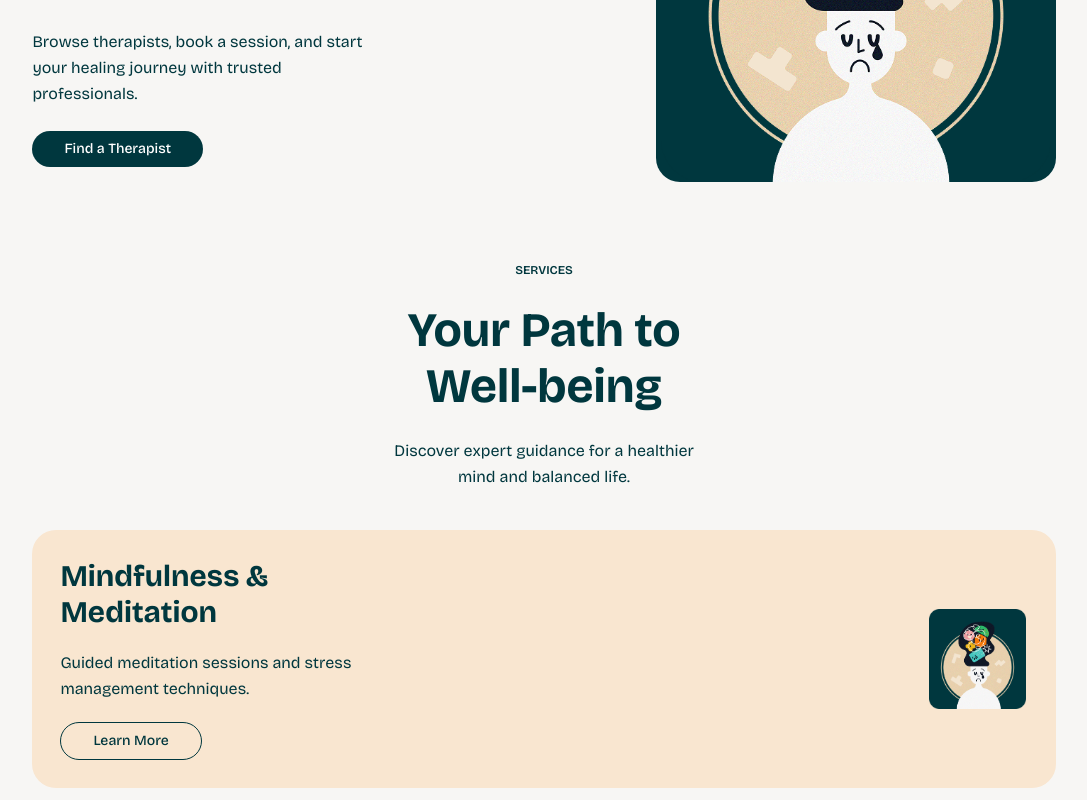
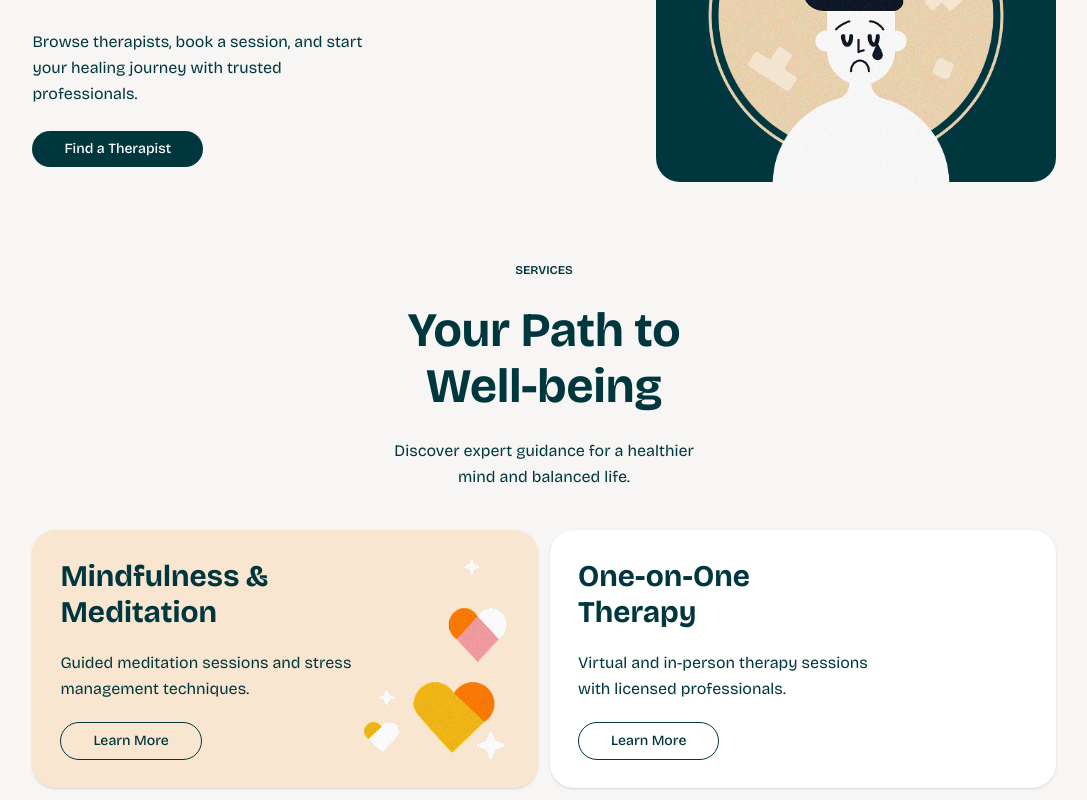
Before and after one commit to sazidhayatkhan/solus, a Next.js app: page / in a window 1280 px wide. Shown: the part 860-1660 px from the top of the page, without its empty margins (96-1183 px from the left). Built offline with nearby package versions, Linux system fonts and the light colour scheme.

Commit message:
Refactor code structure for improved readability and maintainability

```diff
--- a/src/components/ui/Button/Button.tsx
+++ b/src/components/ui/Button/Button.tsx
@@ -14,7 +14,7 @@ const Button: React.FC<ButtonProps> = ({
 
   const variants = {
     primary: 'bg-primary text-white hover:bg-primary/90',
-    outline: 'border border-primary text-primary hover:bg-blue-50',
+    outline: 'border border-primary text-primary hover:bg-primary hover:text-white',
   };
 
   const disabledStyles = 'opacity-50 cursor-not-allowed';
--- a/src/components/ui/Card/CardTypeImg.tsx
+++ b/src/components/ui/Card/CardTypeImg.tsx
@@ -1,28 +1,36 @@
 import React from "react";
 import Button from "../Button";
 import Image from "next/image";
-type Props = {};
+type Props = {
+  data: {
+    title?: string;
+    desc?: string;
+    photoUrl?: string;
+    bgColor?:string
+  };
+};
 
-const CardTypeImg = (props: Props) => {
+const CardTypeImg = ({ data }: Props) => {
   return (
-    <div className="bg-secondary rounded-3xl p-7 flex justify-between items-center">
+    <div className={`${data?.bgColor ==='secondary'?"bg-secondary":"bg-white"} rounded-3xl p-7 flex justify-between items-center shadow`}>
       <div className="space-y-5">
-        <p className="text-primary leading-8 md:leading-9 text-2xl md:text-3xl font-bold w-[300px]">
-          Mindfulness & Meditation
+        <p className="text-primary leading-8 md:leading-9 text-2xl md:text-3xl font-bold w-[250px]">
+          {data?.title}
         </p>
-        <p className="paragraph-base w-[300px]">
-          Guided meditation sessions and stress management techniques.
-        </p>
+        <p className="paragraph-base w-[300px]">{data.desc}</p>
         <Button variant="outline">Learn More</Button>
       </div>
-      <div className="relative w-full h-[200px] md:w-[100px] md:h-[100px]">
+      {
+        data?.photoUrl &&
+            <div className="relative w-full h-[200px] md:w-[200px] md:h-[200px]">
                 <Image
-          src="/images/frame_four.png"
+                src={data?.photoUrl || "/images/ill_one.png"}
                 alt="Therapist helping client"
                 fill
                 className="object-contain"
                 />
             </div>
+      }
     </div>
   );
 };
--- a/src/views/page-home/components/SectionThree.tsx
+++ b/src/views/page-home/components/SectionThree.tsx
@@ -4,15 +4,34 @@ import React from 'react'
 type Props = {}
 
 const SectionThree = (props: Props) => {
+
+  const data = [
+    {
+        title:"Mindfulness & Meditation",
+        desc:"Guided meditation sessions and stress management techniques.",
+        photoUrl:"/images/ill_one.png",
+        bgColor:"secondary"
+    },
+    {
+        title:"One-on-One Therapy",
+        desc:"Virtual and in-person therapy sessions with licensed professionals.",
+        photoUrl:"",
+        bgColor:""
+    },
+  ]
   return (
     <div className='_container'>
-        <div className='space-y-6 w-[240px] md:w-[300px] mx-auto text-center'>
+        <div className='space-y-6 w-[250px] md:w-[300px] mx-auto text-center'>
             <p className="heading-tag">SERVICES</p>
             <h2 className="heading-xl">Your Path to Well-being</h2>
             <p className="paragraph-base">Discover expert guidance for a healthier mind and balanced life.</p>
         </div>
-        <div className='mt-10'>
-            <CardTypeImg/>
+        <div className='mt-10 grid grid-cols-1 md:grid-cols-2 gap-3 mb-3'>
+            {
+                data?.map((item,index)=>(
+                    <CardTypeImg key={index} data={item}/>
+                ))
+            }
         </div>
     </div>
   )
```
Also changed, not shown: public/images/ill_one.png (added). Lines whose indentation alone changed are shown as unchanged.
